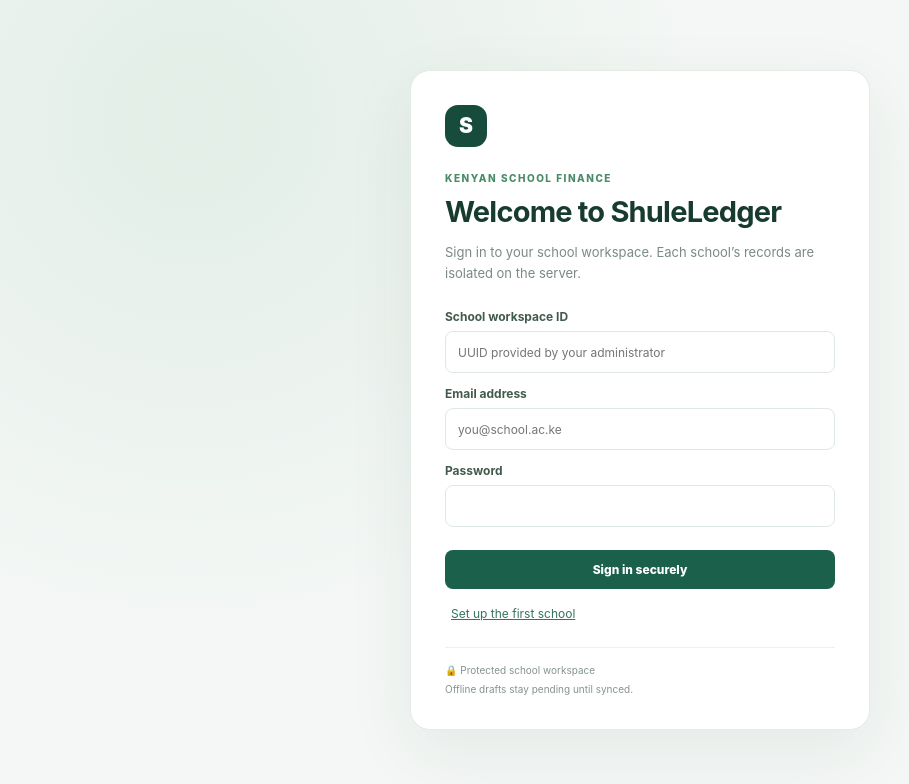
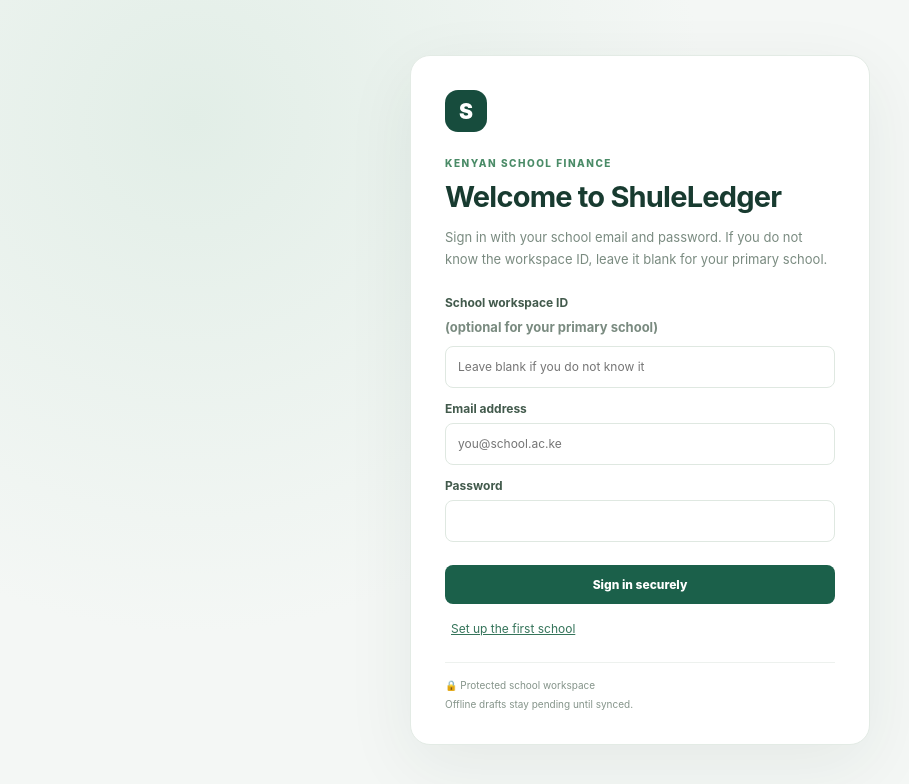
Before and after one commit to yobi369/School-accounting-Software-, a React (Vite) app: page / in a window 1280 px wide. Shown: the top 784 px of the page, without its empty margins (0-909 px from the left). Built offline with nearby package versions, Linux system fonts and the light colour scheme.

Commit message:
Make school workspace ID optional on sign-in

```diff
--- a/src/App.tsx
+++ b/src/App.tsx
@@ -98,7 +98,7 @@
   </section></main>;
   return <main className="sl-auth-shell"><section className="sl-auth-card">
     <div className="sl-brand-mark">S</div><p className="sl-eyebrow">KENYAN SCHOOL FINANCE</p><h1>Welcome to ShuleLedger</h1>
-    <p className="sl-muted">Sign in to your school workspace. Each school’s records are isolated on the server.</p>
+    <p className="sl-muted">Sign in with your school email and password. If you do not know the workspace ID, leave it blank for your primary school.</p>
     {setupNotice&&<div className="sl-notice"><strong>First school created</strong><p>{setupNotice}</p><code>{schoolId}</code></div>}
     <form onSubmit={async e=>{e.preventDefault();setBusy(true);setError('');try{
       const response=await fetch('/api/v1/auth/login',{method:'POST',headers:{'Content-Type':'application/json'},body:JSON.stringify({schoolId,email,password})});
@@ -107,7 +107,7 @@
       const me=await apiRequest<{user:SchoolSession['user'];school:SchoolSession['school'];role:string;permissions:string[]}>('/auth/me',session);
       const full={...session,user:me.user,school:me.school,role:me.role,permissions:me.permissions};saveSession(full);onSuccess(full);
     }catch(err){setError(err instanceof Error?err.message:'Could not sign in.');}finally{setBusy(false);}}}>
-      <label>School workspace ID<input required value={schoolId} onChange={e=>setSchoolId(e.target.value.trim())} placeholder="UUID provided by your administrator"/></label>
+      <label>School workspace ID <span className="sl-muted">(optional for your primary school)</span><input value={schoolId} onChange={e=>setSchoolId(e.target.value.trim())} placeholder="Leave blank if you do not know it"/></label>
       <label>Email address<input required type="email" autoComplete="username" value={email} onChange={e=>setEmail(e.target.value)} placeholder="you@school.ac.ke"/></label>
       <label>Password<input required type="password" autoComplete="current-password" value={password} onChange={e=>setPassword(e.target.value)}/></label>
       {error&&<p className="sl-error">{error}</p>}
```
